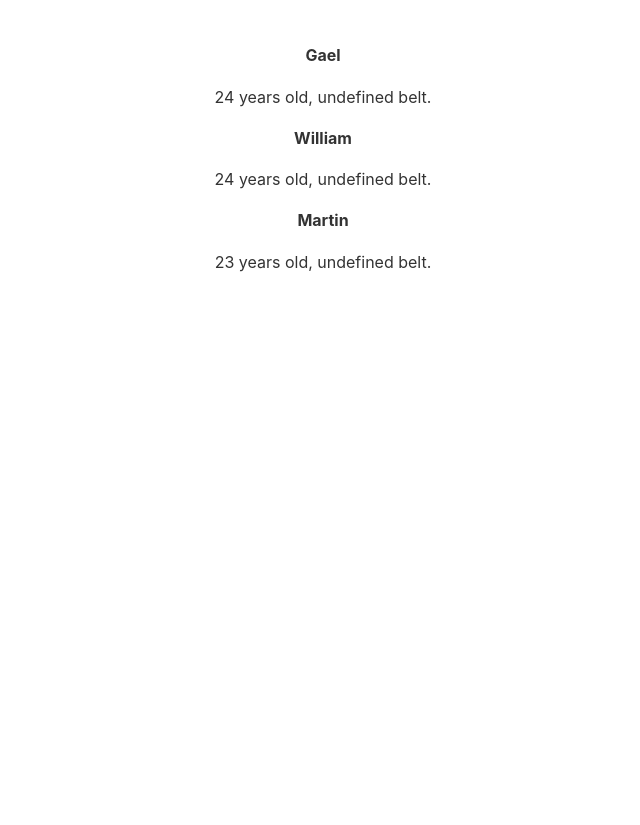
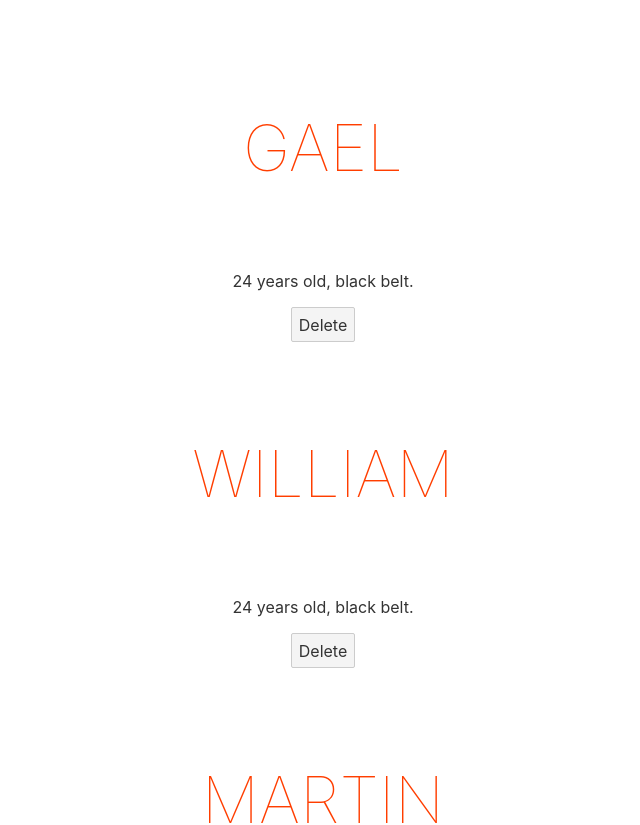
Before and after one commit to saucisses-a-roulettes/pocs-front, a Svelte app: page / in a window 1280 px wide. Shown: the top 825 px of the page, without its empty margins (317-957 px from the left). Before the commit the page ends 800 px from the top, so only its background shows below. Built offline with nearby package versions, Linux system fonts and the light colour scheme.

Commit message:
add inline event handler tuto part

```diff
--- a/src/App.svelte
+++ b/src/App.svelte
@@ -4,6 +4,11 @@
 		{name: 'William', beltcolour: 'black', age: 24, id: 2},
 		{name: 'Martin', beltcolour: 'black', age: 23, id: 3}
 	];
+// used in Inline function
+const handleClick = (e,id) => {
+	people = people.filter((person) => person.id != id)
+	console.log(e);
+}
 //   let firstName = 'Julien';
 //   let lastName = 'Grob';
 //   let beltColour = 'black'
@@ -27,12 +32,18 @@
 </script>
 
 <main>
-	{#each people as person (person.id)}
+	{#each people as person (person.name)}
 
 	<div>
 		<h4>{person.name}</h4>
-		<p>{person.age} years old, {person.beltColour} belt.</p>
+		<p>{person.age} years old, {person.beltcolour} belt.</p>
+		<!-- In line function in the button click event -->
+		<button on:click={(e)=>
+			handleClick(e,person.id)
+		}>Delete</button>
 	  </div>
+	{:else}
+	<p>They are no people to show...</p>
 	  {/each}
 	<!-- <h1>Hello {name}!</h1> -->
 	<!-- <p style ="color: {beltColour}">{firstName} {lastName} - {beltColour} belt</p>
@@ -52,7 +63,7 @@
 		margin: 0 auto;
 	}
 
-	h1 {
+	h4 {
 		color: #ff3e00;
 		text-transform: uppercase;
 		font-size: 4em;
```
